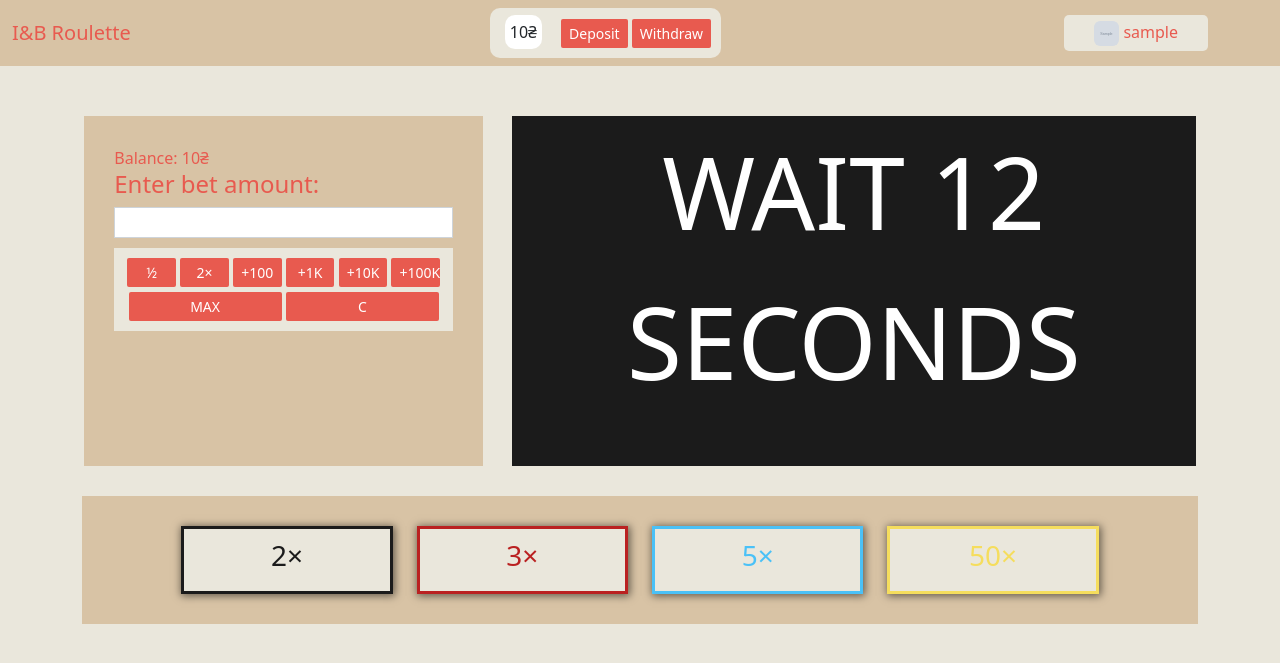
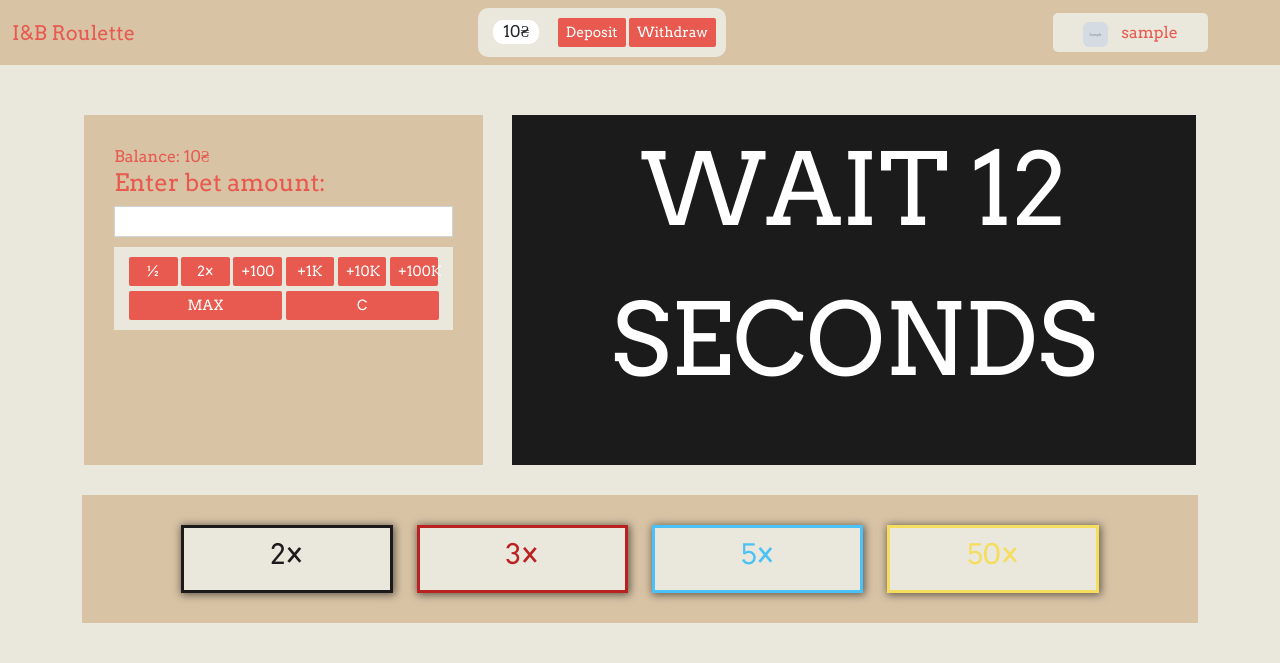
Before and after one commit to bielikovv/casino-roulette, a Django app: page / in a window 1280 px wide. Shown: the top 663 px of the page. Run offline with Django 4.2, Linux system fonts and the light colour scheme; a user stored in the database is signed in; tables that the repository leaves empty hold one stand-in row (values such as "Sample post"); grey boxes marked "Sample" are stand-in pictures; some libraries are stand-ins or nearby versions.

Commit message:
changed font

```diff
--- a/roulette_site/roulette_site/static/css/style.css
+++ b/roulette_site/roulette_site/static/css/style.css
@@ -1,9 +1,11 @@
+@import url('https://fonts.googleapis.com/css2?family=Arvo:wght@400;700&display=swap');
+
 .navbar{
     background-color: #D8C3A5;
     margin-bottom: 50px;
     position: relative;
     z-index: 999;
-
+    font-family: 'Arvo', serif;
 }
 
 body{
@@ -19,11 +21,12 @@ body{
     width: 25px;
     height: 25px;
     border-radius: 25%;
-
+    margin-right: 10px;
 }
 
 #nickname-card-user{
     display: inline-block;
+    margin-top: 3px;
 }
 
 #nav-balance-card{
@@ -45,8 +48,9 @@ body{
     margin-top: 2px;
     position: relative;
     background-color: #ffffff;
-    padding: 5px;
     border-radius: 10px;
+    padding-left: 10px;
+    padding-right: 10px;
 }
 
 #card-user{
@@ -119,6 +123,7 @@ body{
     display: inline-block;
     cursor: pointer;
     -webkit-transition: 0.10s ease-out;
+    font-family: 'Arvo', serif;
 }
 
 #black-block-header:hover{
@@ -144,6 +149,7 @@ body{
     display: inline-block;
     -webkit-transition: 0.10s ease-out;
     cursor: pointer;
+    font-family: 'Arvo', serif;
 }
 
 #red-block-header:hover{
@@ -160,6 +166,7 @@ body{
     display: inline-block;
     -webkit-transition: 0.10s ease-out;
     cursor: pointer;
+    font-family: 'Arvo', serif;
 }
 
 #blue-block-header:hover{
@@ -173,6 +180,7 @@ body{
     font-size: 100px;
     margin-top: auto;
     margin-bottom: auto;
+    font-family: 'Arvo', serif;
 }
 
 #gold-block-header{
@@ -185,6 +193,7 @@ body{
     display: inline-block;
     -webkit-transition: 0.10s ease-out;
     cursor: pointer;
+    font-family: 'Arvo', serif;
 }
 
 #gold-block-header:hover{
@@ -199,6 +208,7 @@ body{
     padding: 15px;
     margin-bottom: 10px;
     color: #E85A4F;
+    font-family: 'Arvo', serif;
 }
 
 .form-control{
@@ -252,6 +262,7 @@ body{
     color: #E85A4F;
     padding: 40px;
     position: relative;
+    font-family: 'Arvo', serif;
 }
 #user-info{
     margin-left: 20px;
@@ -304,7 +315,7 @@ body{
     margin-top: 25px;
     color: #EAE7DC;
     padding: 25px;
-
+    font-family: 'Arvo', serif;
 }
 
 #statistic-card-info{
```
